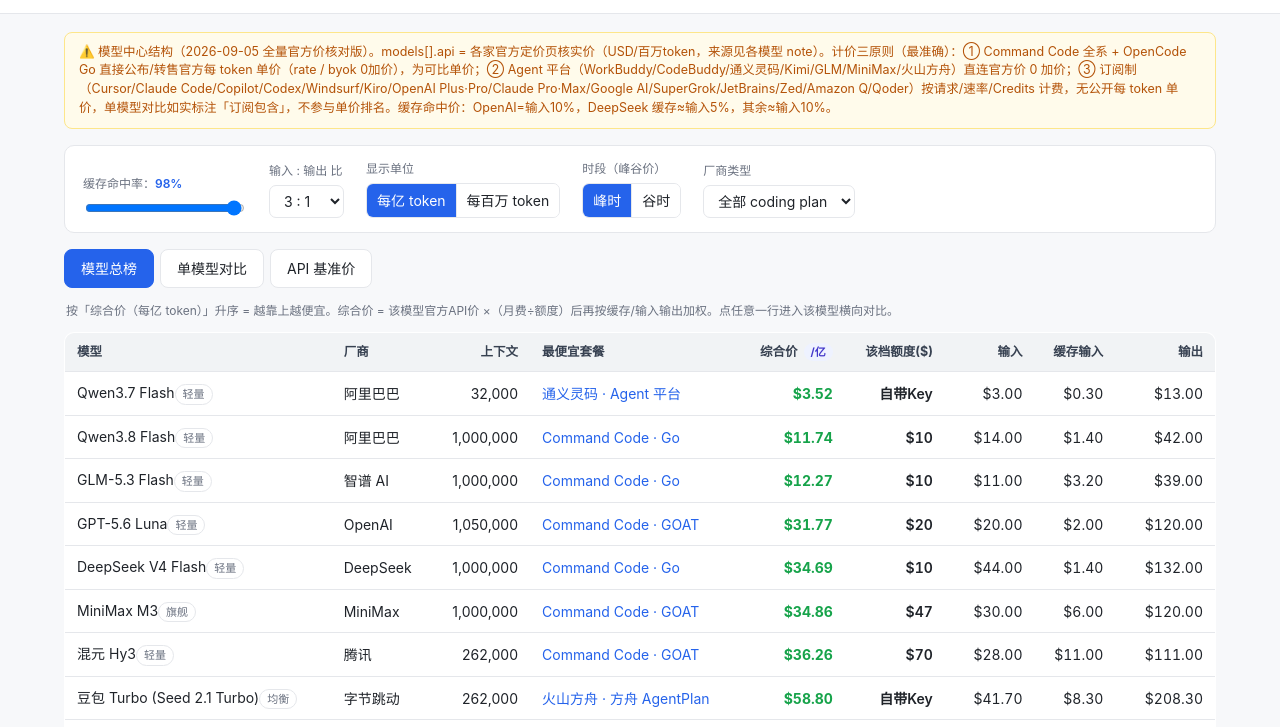
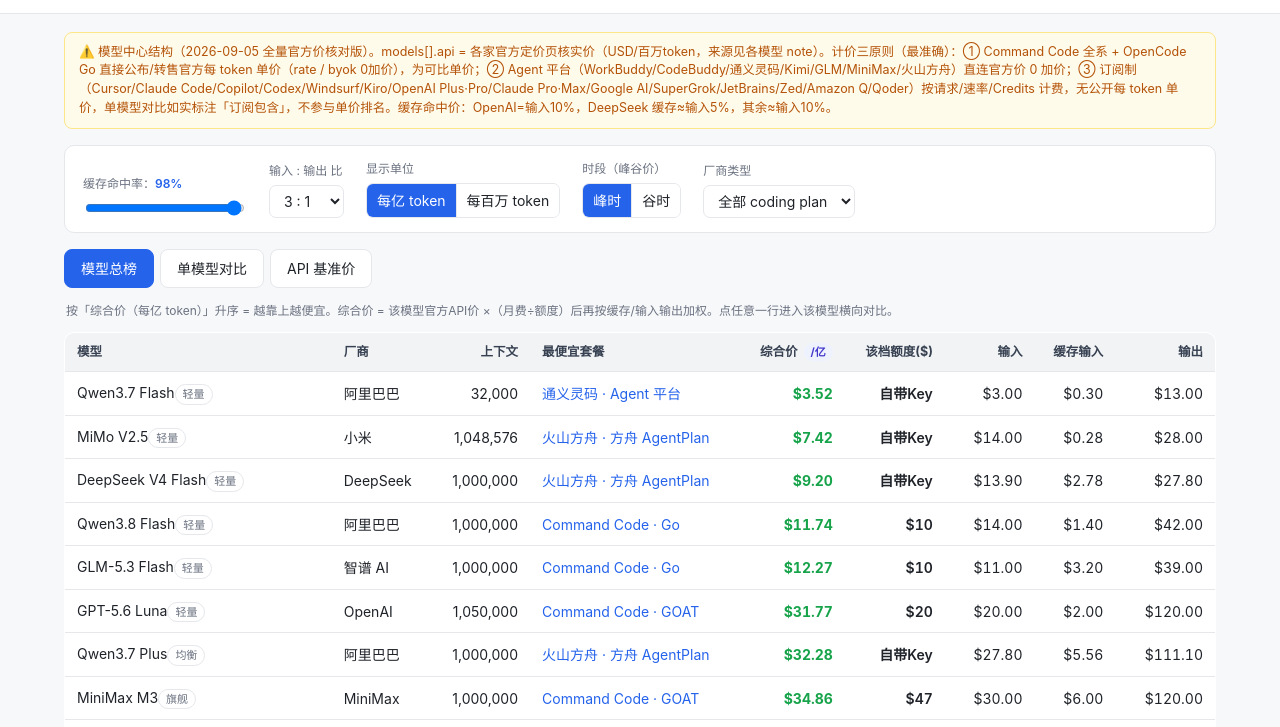
Before and after one commit to gu482436-rgb/coding-plan-compare, a plain HTML site: page index.html in a window 1280 px wide. Shown: the part 73-800 px from the top of the page. Drawn offline with Linux system fonts and the light colour scheme.

Commit message:
数据补全：加 MiMo V2.5 / GLM-5.2 / Qwen3.7-Plus / Kimi-K2.7-code；火山方舟托管多模型(DeepSeek/GLM/Qwen/Kimi/MiniMax/MiMo)显式官方价；新增 GLM Coding Plan、Kimi Code、MiniMax Token Plan 官方 coding plan 订阅档；effective() 支持 byok 显式 rate

```diff
--- a/data/pricing.json
+++ b/data/pricing.json
@@ -320,6 +320,58 @@
         "output": 3.75,
         "note": "官方价 $0.75/$0.075/$3.75 每百万"
       }
+    },
+    {
+      "id": "mimo-v2.5",
+      "name": "MiMo V2.5",
+      "maker": "小米",
+      "contextWindow": 1048576,
+      "tier": "轻量",
+      "api": {
+        "input": 0.14,
+        "cachedInput": 0.0028,
+        "output": 0.28,
+        "note": "小米 MiMo 海外官方价(2026-08-06)：$0.14(未命中)/$0.0028(缓存命中)/$0.28 每百万（国内 ¥1/¥0.02/¥2）"
+      }
+    },
+    {
+      "id": "glm-5.2",
+      "name": "GLM-5.2",
+      "maker": "智谱 AI",
+      "contextWindow": 1000000,
+      "tier": "旗舰",
+      "api": {
+        "input": 1.111,
+        "cachedInput": 0.278,
+        "output": 3.889,
+        "note": "火山方舟/智谱官方价 ¥8/¥2/¥28 每百万（≈$1.111/$0.278/$3.889，¥7.2）"
+      }
+    },
+    {
+      "id": "qwen3.7-plus",
+      "name": "Qwen3.7 Plus",
+      "maker": "阿里巴巴",
+      "contextWindow": 1000000,
+      "tier": "均衡",
+      "api": {
+        "input": 0.278,
+        "cachedInput": 0.0556,
+        "output": 1.111,
+        "note": "阿里百炼/火山方舟官方价 ¥2/¥0.4/¥8 每百万（≤256K；>256K 阶梯上涨；≈$0.278/$0.0556/$1.111，¥7.2）"
+      }
+    },
+    {
+      "id": "kimi-k2.7-code",
+      "name": "Kimi K2.7 Code",
+      "maker": "月之暗面",
+      "contextWindow": 262144,
+      "tier": "旗舰",
+      "api": {
+        "input": 0.903,
+        "cachedInput": 0.181,
+        "output": 3.75,
+        "note": "Kimi 官方 API 价 ¥6.5/¥1.3/¥27 每百万（≈$0.903/$0.181/$3.75，¥7.2）；Kimi Code 默认模型"
+      }
     }
   ],
   "plans": [
@@ -1187,6 +1239,49 @@
           "priceMultiplier": 1,
           "source": "official",
           "note": "火山方舟直连官方价 0 加价（豆包 Turbo）"
+        },
+        "deepseek-v4-flash": {
+          "rate": {
+            "input": 0.139,
+            "cachedInput": 0.0278,
+            "output": 0.278
+          },
+          "source": "official",
+          "note": "火山方舟 DeepSeek-V4-Flash 官方价 ¥1/¥0.2/¥2 每百万（≈$0.139/$0.0278/$0.278，¥7.2；活动价缓存¥0.08）；已为低价，无峰谷"
+        },
+        "deepseek-v4-pro": {
+          "rate": {
+            "input": 1.667,
+            "cachedInput": 0.139,
+            "output": 3.333
+          },
+          "source": "official",
+          "note": "火山方舟 DeepSeek-V4-Pro 官方价 ¥12/¥1/¥24 每百万（≈$1.667/$0.139/$3.333，¥7.2；活动价 ¥4.8/¥0.4/¥9.6）"
+        },
+        "glm-5.2": {
+          "priceMultiplier": 1,
+          "source": "official",
+          "note": "火山方舟直连官方价 0 加价（GLM-5.2）"
+        },
+        "qwen3.7-plus": {
+          "priceMultiplier": 1,
+          "source": "official",
+          "note": "火山方舟直连官方价 0 加价（Qwen3.7 Plus）"
+        },
+        "kimi-k2.7-code": {
+          "priceMultiplier": 1,
+          "source": "official",
+          "note": "火山方舟直连官方价 0 加价（Kimi K2.7 Code）"
+        },
+        "minimax-m3": {
+          "priceMultiplier": 1,
+          "source": "official",
+          "note": "火山方舟直连官方价 0 加价（MiniMax M3，≤512K）"
+        },
+        "mimo-v2.5": {
+          "priceMultiplier": 1,
+          "source": "official",
+          "note": "火山方舟直连官方价 0 加价（小米 MiMo V2.5，直连）"
         }
       }
     },
@@ -1563,6 +1658,182 @@
           "note": "Qoder Ultra 订阅包含（Credits 积分制；GPT 是否上架待确认）"
         }
       }
+    },
+    {
+      "id": "glm-coding-lite",
+      "vendor": "智谱 GLM",
+      "plan": "Coding Plan 个人版 Lite",
+      "type": "official_coding_plan",
+      "billing": "subscription",
+      "monthlyUSD": 16.39,
+      "url": "https://open.bigmodel.cn",
+      "models": {
+        "glm-5.3": {
+          "subscription": true,
+          "source": "official",
+          "note": "GLM Coding Plan 个人版 Lite：¥118/月含 10000 积分，基于 GLM-5.3，非高峰 50% 积分抵扣"
+        }
+      }
+    },
+    {
+      "id": "glm-coding-pro",
+      "vendor": "智谱 GLM",
+      "plan": "Coding Plan 个人版 Pro",
+      "type": "official_coding_plan",
+      "billing": "subscription",
+      "monthlyUSD": 74.72,
+      "url": "https://open.bigmodel.cn",
+      "models": {
+        "glm-5.3": {
+          "subscription": true,
+          "source": "official",
+          "note": "GLM Coding Plan 个人版 Pro：¥538/月含 60000 积分，基于 GLM-5.3，非高峰 50% 积分抵扣"
+        }
+      }
+    },
+    {
+      "id": "glm-coding-max",
+      "vendor": "智谱 GLM",
+      "plan": "Coding Plan 个人版 Max",
+      "type": "official_coding_plan",
+      "billing": "subscription",
+      "monthlyUSD": 149.72,
+      "url": "https://open.bigmodel.cn",
+      "models": {
+        "glm-5.3": {
+          "subscription": true,
+          "source": "official",
+          "note": "GLM Coding Plan 个人版 Max：¥1078/月含 140000 积分，基于 GLM-5.3，非高峰 50% 积分抵扣"
+        }
+      }
+    },
+    {
+      "id": "glm-coding-team",
+      "vendor": "智谱 GLM",
+      "plan": "Coding Plan 团队版标准席位",
+      "type": "official_coding_plan",
+      "billing": "subscription",
+      "monthlyUSD": 83.06,
+      "url": "https://open.bigmodel.cn",
+      "models": {
+        "glm-5.3": {
+          "subscription": true,
+          "source": "official",
+          "note": "GLM Coding Plan 团队版标准席位：¥598/月含 66000 积分/席位（最低 2 席位），基于 GLM-5.3"
+        }
+      }
+    },
+    {
+      "id": "kimi-code-andante",
+      "vendor": "Kimi 官方",
+      "plan": "Kimi Code Andante",
+      "type": "official_coding_plan",
+      "billing": "subscription",
+      "monthlyUSD": 6.81,
+      "url": "https://www.kimi.com/code",
+      "models": {
+        "kimi-k2.7-code": {
+          "subscription": true,
+          "source": "official",
+          "note": "Kimi Code Andante：¥49/月，1× Kimi Code 额度，基于 K2.7 Code，每周刷新额度、会员积分池共享"
+        }
+      }
+    },
+    {
+      "id": "kimi-code-moderato",
+      "vendor": "Kimi 官方",
+      "plan": "Kimi Code Moderato",
+      "type": "official_coding_plan",
+      "billing": "subscription",
+      "monthlyUSD": 13.75,
+      "url": "https://www.kimi.com/code",
+      "models": {
+        "kimi-k2.7-code": {
+          "subscription": true,
+          "source": "official",
+          "note": "Kimi Code Moderato：¥99/月，4× Kimi Code 额度，基于 K2.7 Code，每周刷新额度、会员积分池共享"
+        }
+      }
+    },
+    {
+      "id": "kimi-code-allegretto",
+      "vendor": "Kimi 官方",
+      "plan": "Kimi Code Allegretto",
+      "type": "official_coding_plan",
+      "billing": "subscription",
+      "monthlyUSD": 27.64,
+      "url": "https://www.kimi.com/code",
+      "models": {
+        "kimi-k2.7-code": {
+          "subscription": true,
+          "source": "official",
+          "note": "Kimi Code Allegretto：¥199/月，20× Kimi Code 额度，基于 K2.7 Code，支持 Agent 集群"
+        }
+      }
+    },
+    {
+      "id": "kimi-code-allegro",
+      "vendor": "Kimi 官方",
+      "plan": "Kimi Code Allegro",
+      "type": "official_coding_plan",
+      "billing": "subscription",
+      "monthlyUSD": 97.08,
+      "url": "https://www.kimi.com/code",
+      "models": {
+        "kimi-k2.7-code": {
+          "subscription": true,
+          "source": "official",
+          "note": "Kimi Code Allegro：¥699/月，60× Kimi Code 额度，基于 K2.7 Code，最高并发"
+        }
+      }
+    },
+    {
+      "id": "minimax-token-plus",
+      "vendor": "MiniMax 官方",
+      "plan": "Token Plan Plus",
+      "type": "official_coding_plan",
+      "billing": "subscription",
+      "monthlyUSD": 6.81,
+      "url": "https://platform.minimaxi.com/subscribe/token-plan",
+      "models": {
+        "minimax-m3": {
+          "subscription": true,
+          "source": "official",
+          "note": "MiniMax Token Plan Plus：¥49/月含约 6 亿 token（M3 全系可调用）；用满≈$0.0113/Mtok，超量按标准 API 计费"
+        }
+      }
+    },
+    {
+      "id": "minimax-token-max",
+      "vendor": "MiniMax 官方",
+      "plan": "Token Plan Max",
+      "type": "official_coding_plan",
+      "billing": "subscription",
+      "monthlyUSD": 16.53,
+      "url": "https://platform.minimaxi.com/subscribe/token-plan",
+      "models": {
+        "minimax-m3": {
+          "subscription": true,
+          "source": "official",
+          "note": "MiniMax Token Plan Max：¥119/月含约 18 亿 token（M3 全系可调用）；用满≈$0.0092/Mtok，超量按标准 API 计费"
+        }
+      }
+    },
+    {
+      "id": "minimax-token-ultra",
+      "vendor": "MiniMax 官方",
+      "plan": "Token Plan Ultra",
+      "type": "official_coding_plan",
+      "billing": "subscription",
+      "monthlyUSD": 65.14,
+      "url": "https://platform.minimaxi.com/subscribe/token-plan",
+      "models": {
+        "minimax-m3": {
+          "subscription": true,
+          "source": "official",
+          "note": "MiniMax Token Plan Ultra：¥469/月含约 55 亿 token（M3 全系可调用）；用满≈$0.0118/Mtok，超量按标准 API 计费"
+        }
+      }
     }
   ]
 }
--- a/index.html
+++ b/index.html
@@ -219,6 +219,23 @@
     return { subscription: true, source: entry.source || "official", note: entry.note || "订阅包含（无公开每 token 单价）" };
   }
 
+  // 官方直接公布每模型真实单价的计划（如 Command Code、火山方舟托管的不同价模型）：优先用显式 rate，支持峰谷
+  if (entry.rate) {
+    const off = state.apiTier === "offPeak";
+    const r = (off && entry.rate.inputPeak)
+      ? { input: entry.rate.inputPeak, cachedInput: entry.rate.cachedInputPeak ?? entry.rate.inputPeak * 0.1, output: entry.rate.outputPeak }
+      : entry.rate;
+    return {
+      input: r.input,
+      cachedInput: r.cachedInput ?? r.input * 0.1,
+      output: r.output,
+      allowanceUSD: entry.allowanceUSD ?? null,
+      officialRate: true,
+      source: entry.source,
+      note: (entry.note || "") + (off && entry.rate.inputPeak ? "（谷时官方单价）" : "（官方公布单价）")
+    };
+  }
+
   // 峰谷价：选中谷时且该模型有 offPeak 档则用谷时价，否则用峰时(api)
   const api = (state.apiTier === "offPeak" && m.api.offPeak) ? m.api.offPeak : m.api;
 
@@ -234,23 +251,6 @@
       byok: true,
       source: entry.source,
       note: entry.note
-    };
-  }
-
-  // 官方直接公布每模型真实单价的计划（如 Command Code）：优先用，且支持峰谷切换
-  if (entry.rate) {
-    const off = state.apiTier === "offPeak";
-    const r = (off && entry.rate.inputPeak)
-      ? { input: entry.rate.inputPeak, cachedInput: entry.rate.cachedInputPeak ?? entry.rate.inputPeak * 0.1, output: entry.rate.outputPeak }
-      : entry.rate;
-    return {
-      input: r.input,
-      cachedInput: r.cachedInput ?? r.input * 0.1,
-      output: r.output,
-      allowanceUSD: entry.allowanceUSD ?? null,
-      officialRate: true,
-      source: entry.source,
-      note: (entry.note || "") + (off && entry.rate.inputPeak ? "（谷时官方单价）" : "（官方公布单价）")
     };
   }
 
```
